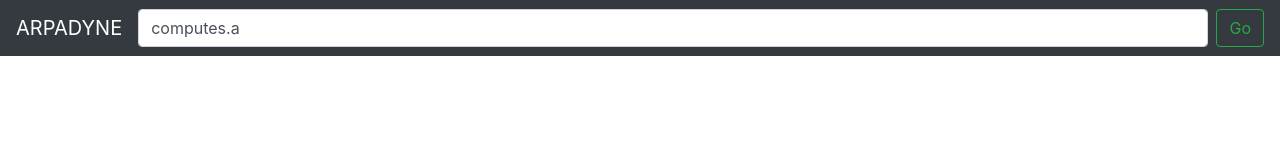
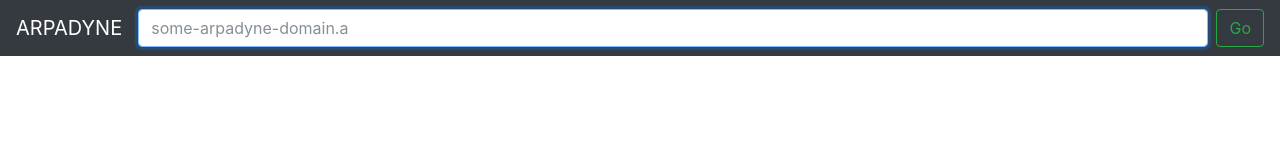
Before and after one commit to chrismatthieu/arpadyne, a website: page public/index.html in a window 1280 px wide. Shown: the top 160 px of the page. Drawn offline with nearby package versions, Linux system fonts and the light colour scheme.

Commit message:
added autofocus

```diff
--- a/public/index.html
+++ b/public/index.html
@@ -14,8 +14,10 @@
       </button>
 
       <div class="collapse navbar-collapse" id="navbarSupportedContent">
-        <input class="form-control mr-sm-2" type="search" placeholder="Search" aria-label="Search" id="search" value="computes.a">
-        <button class="btn btn-outline-success my-2 my-sm-0" type="submit" onclick="go();">Go</button>
+        <!-- <form id="myform" class="form-inline my-8 my-md-0" onsubmit="return go()"> -->
+          <input class="form-control mr-sm-2" type="search" placeholder="some-arpadyne-domain.a" aria-label="Search" id="search" autofocus>
+          <button class="btn btn-outline-success my-2 my-sm-0" type="submit" onclick="go();">Go</button>
+        <!-- </form> -->
       </div>
     </nav>
     <div class="embed-responsive embed-responsive-21by9">
@@ -49,6 +51,7 @@
           $.get( "/ipts/" + $("#search").val(), function( data ) {
             // loadIframe("content", "https://ipfs.io/ipns/" + data)
             loadIframe("content", "https://ipfs.io/ipfs/" + data)
+            // $("#search").focus()
           });
         }
     </script>
```
